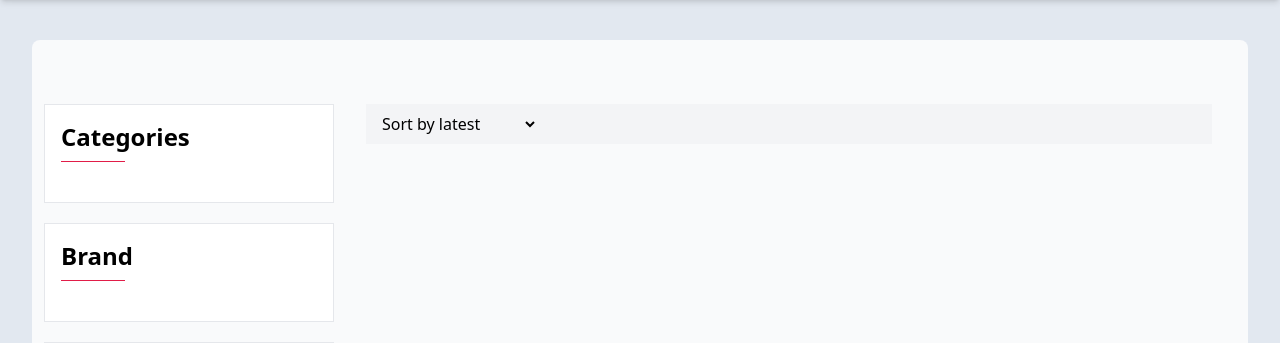
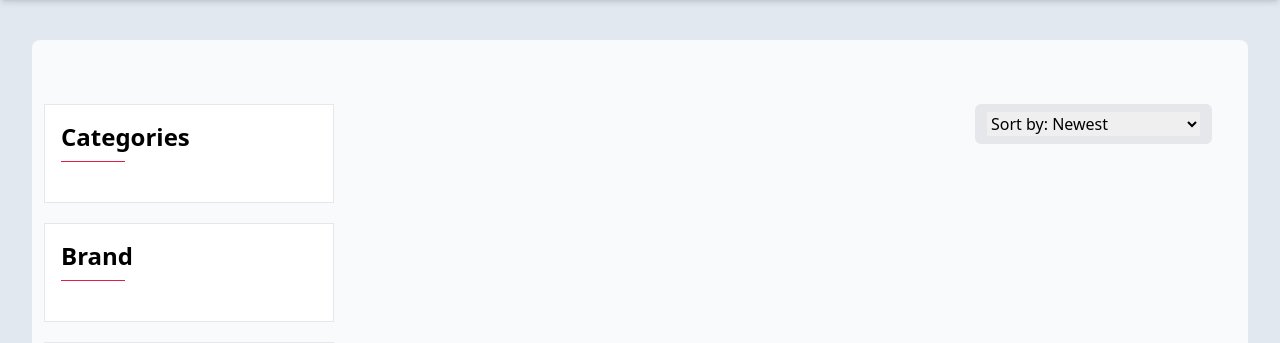
Before and after one commit to bySamuelBarbosa/ecommerce, a Laravel app: page /products in a window 1280 px wide. Shown: the part 70-413 px from the top of the page. Run offline with Laravel 12, Linux system fonts and the light colour scheme; data that the repository does not hold is empty; style sheets or scripts are compiled from the project's sources; some libraries are stand-ins or nearby versions.

Commit message:
Feat: Sort filters on products page

```diff
--- a/app/Livewire/ProductsPage.php
+++ b/app/Livewire/ProductsPage.php
@@ -29,6 +29,9 @@ class ProductsPage extends Component
 
     #[Url]
     public $price_range = 9999;
+
+    #[Url]
+    public $sort = 'latest';
 
     public $maxPrice;
 
@@ -64,6 +67,16 @@ class ProductsPage extends Component
             $productQuery->whereBetween('price', [0, $this->price_range]);
         }
 
+        if($this->sort == 'asc'){
+            $productQuery->oldest();
+        }else if($this->sort == 'price_desc'){
+            $productQuery->orderBy('price', 'desc');
+        }else if($this->sort == 'price_asc'){
+            $productQuery->orderBy('price', 'asc');
+        }else {
+            $productQuery->latest();
+        }
+
         return view('livewire.products-page', [
             'products' => $productQuery->paginate(9),
             'brands' => Brand::where('is_active', 1)->get(['id', 'name', 'slug']),
--- a/resources/views/livewire/products-page.blade.php
+++ b/resources/views/livewire/products-page.blade.php
@@ -72,13 +72,13 @@
 
                 <div class="w-full px-3 lg:w-3/4">
                     <div class="px-3 mb-4">
-                        <div
-                            class="items-center justify-between hidden px-3 py-2 bg-gray-100 md:flex dark:bg-gray-900 ">
-                            <div class="flex items-center justify-between">
-                                <select name="" id=""
-                                    class="block w-40 text-base bg-gray-100 cursor-pointer dark:text-gray-400 dark:bg-gray-900">
-                                    <option value="">Sort by latest</option>
-                                    <option value="">Sort by Price</option>
+                        <div class="items-center justify-end hidden md:flex">
+                            <div class="flex items-center justify-between rounded-md bg-gray-200 dark:bg-gray-900 px-3 py-2">
+                                <select wire:model.live="sort" class="block w-fit text-base cursor-pointer">
+                                    <option value="desc">Sort by: Newest</option>
+                                    <option value="asc">Sort by: Oldest</option>
+                                    <option value="price_desc">Sort by Price: High to Low</option>
+                                    <option value="price_asc">Sort by Price: Low to High</option>
                                 </select>
                             </div>
                         </div>
```
